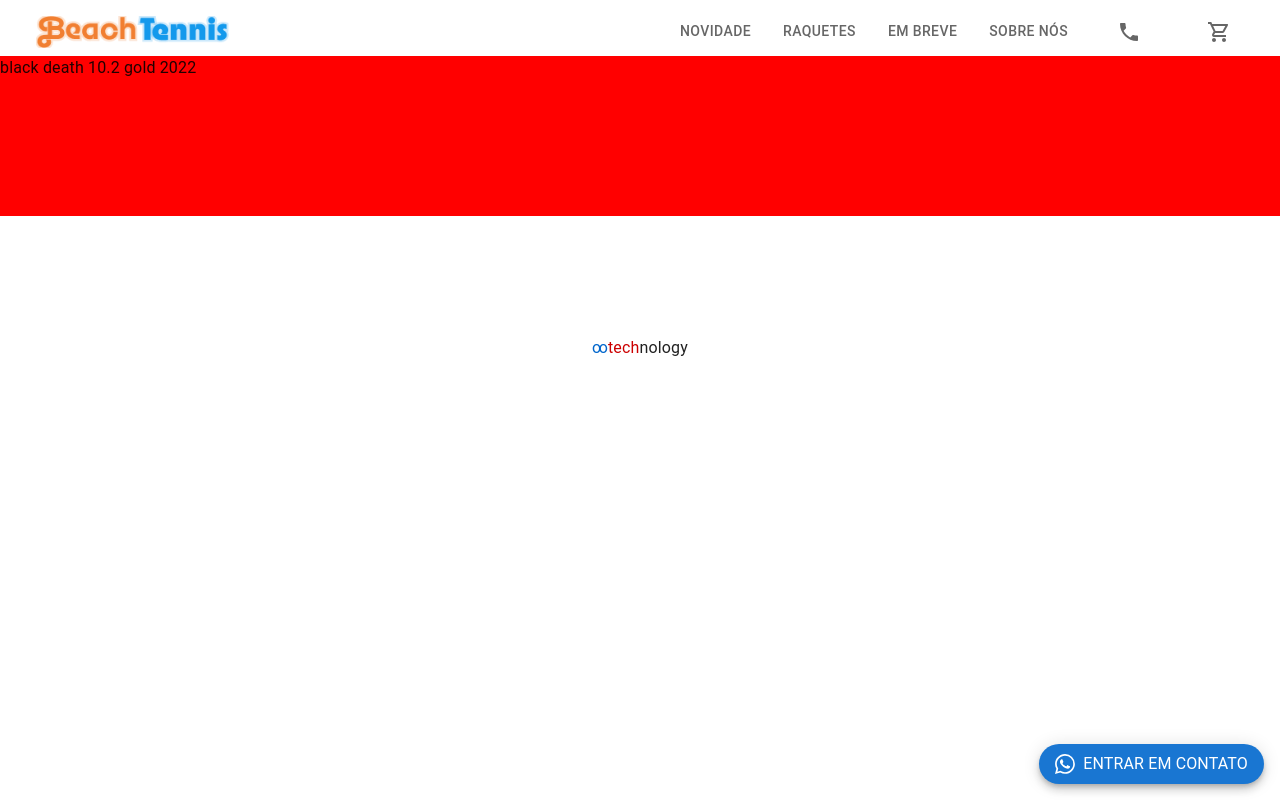
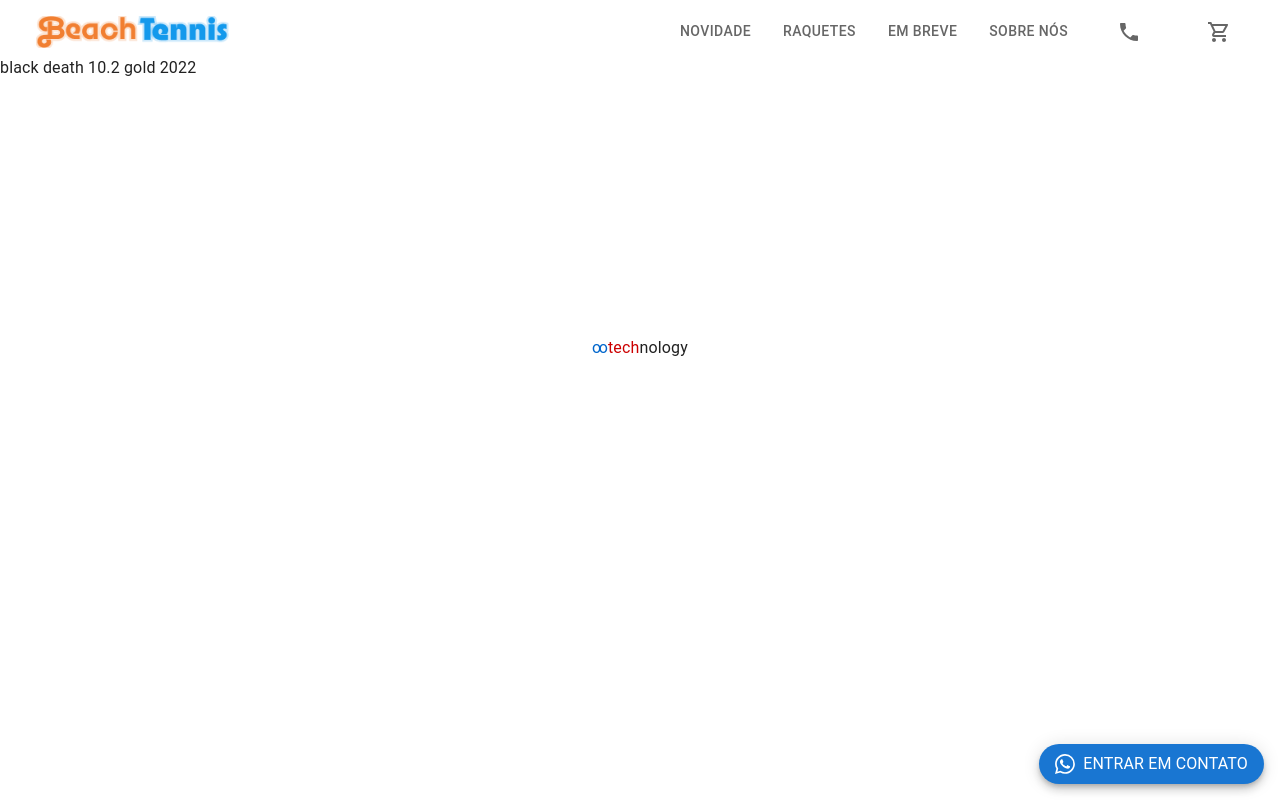
Before and after one commit to henriquedelimap/beachTennis, a React (Vite) app: page /raquetes/1 in a window 1280 px wide. Built offline with nearby package versions, Linux system fonts and the light colour scheme.

Commit message:
first commit

```diff
--- a/src/Pages/Raquetes/Raquete/index.tsx
+++ b/src/Pages/Raquetes/Raquete/index.tsx
@@ -23,7 +23,7 @@ export const RaquetePage = ( ) => {
     return (
         <>
         <Stack sx={{height: 56}} />
-        <Stack direction='column' sx={{height: '10rem', background: 'red'}} >
+        <Stack direction='column' sx={{height: '10rem'}} >
         {title}
         </Stack>
         </>
```
